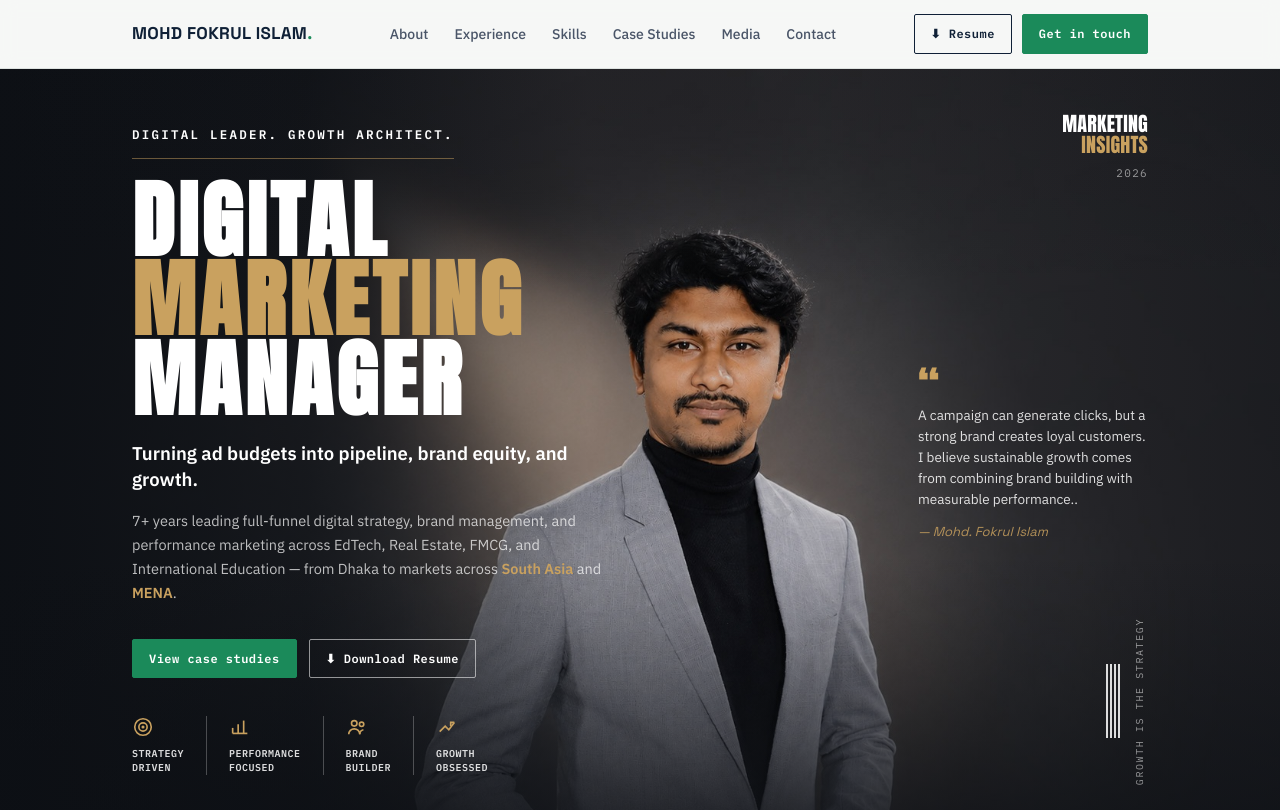
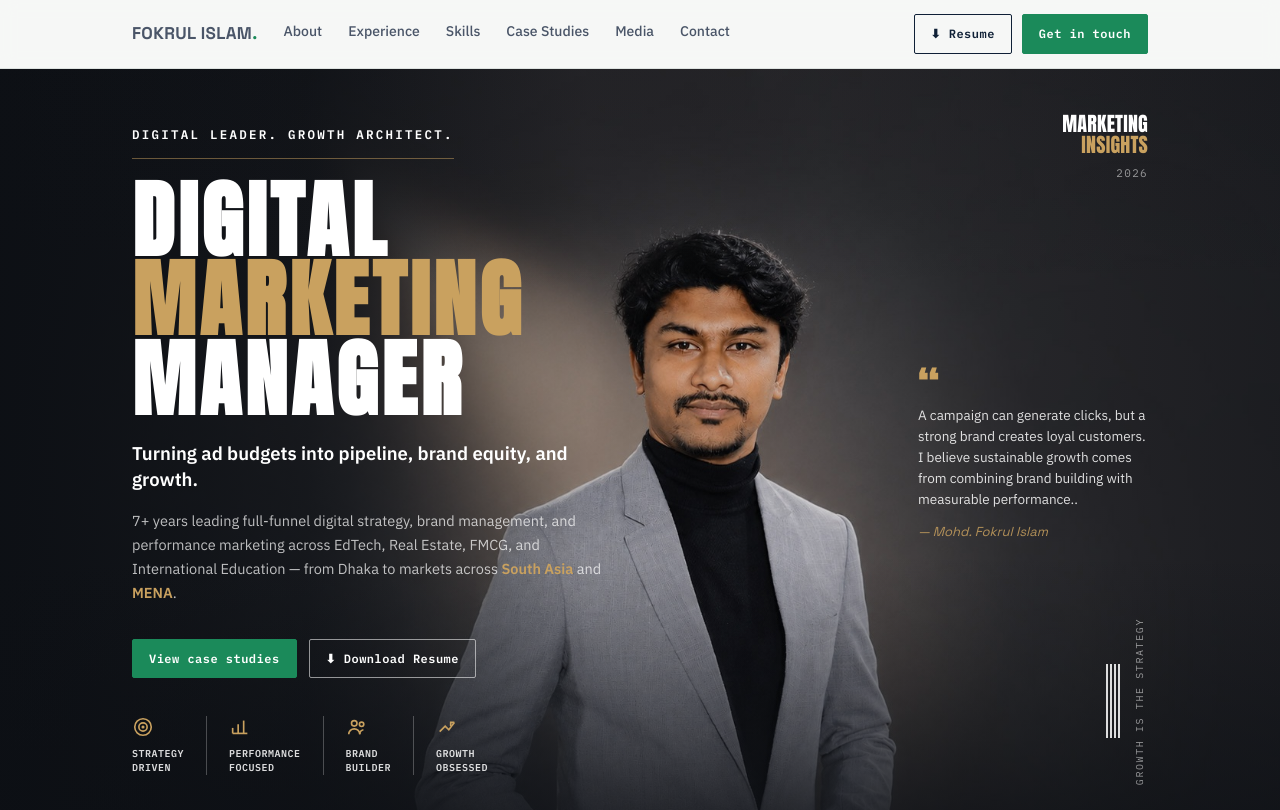
Before and after one commit to iamfok/Portfolio, a plain HTML site: page index.html in a window 1280 px wide. Shown: the top 810 px of the page. Drawn offline with Linux system fonts and the light colour scheme.

Commit message:
index.html

```diff
--- a/index.html
+++ b/index.html
@@ -53,8 +53,12 @@
     height:68px;
   }
   .brand{
-    font-family:var(--display); font-weight:700; font-size:17px;
+    font-family:var(--display);
+    font-weight:700;
+    font-size:17px;
     letter-spacing:0.02em;
+    text-decoration:none;
+    color:var(--ink);
   }
   .brand span{color:var(--growth);}
   .navlinks{display:flex; gap:26px; font-size:14px; font-weight:500;}
@@ -415,8 +419,8 @@
 
 <nav>
   <div class="wrap">
-    <div class="brand">MOHD FOKRUL ISLAM<span>.</span></div>
-    <div class="navlinks">
+        <div class="navlinks">
+      <a href="#" class="brand">FOKRUL ISLAM<span>.</span></a>
       <a href="#about">About</a>
       <a href="#experience">Experience</a>
       <a href="#skills">Skills</a>
```
